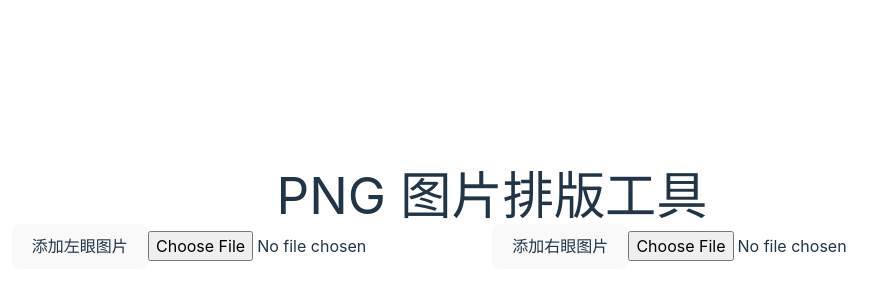
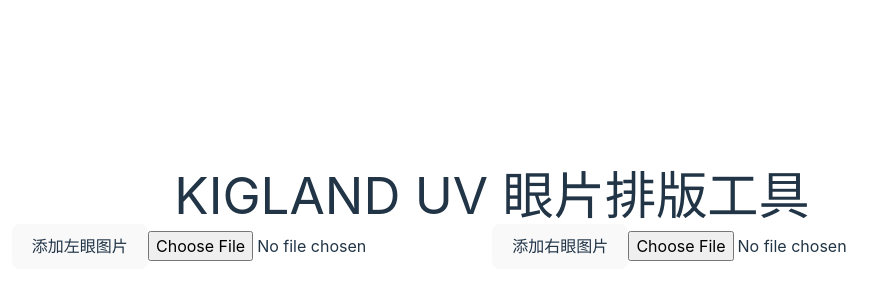
Before and after one commit to kigland/eyes-gen, a React (Vite) app: page / in a window 1280 px wide. Shown: the part 182-482 px from the top of the page, without its empty margins (148-1025 px from the left). Built offline with nearby package versions, Linux system fonts and the light colour scheme.

Commit message:
chore: update application title
Change title from 'PNG 图片排版工具' to 'KIGLAND UV 眼片排版工具'

```diff
--- a/src/App.tsx
+++ b/src/App.tsx
@@ -68,7 +68,7 @@
     <div className="min-h-screen bg-gray-100">
       <div className="mx-auto px-4 py-8">
         <div className="mb-8">
-          <h1 className="text-2xl font-bold mb-4">PNG 图片排版工具</h1>
+          <h1 className="text-2xl font-bold mb-4">KIGLAND UV 眼片排版工具</h1>
           <div className="flex flex-col gap-4">
             <div className="flex gap-4">
               <div className="flex gap-4">
```
